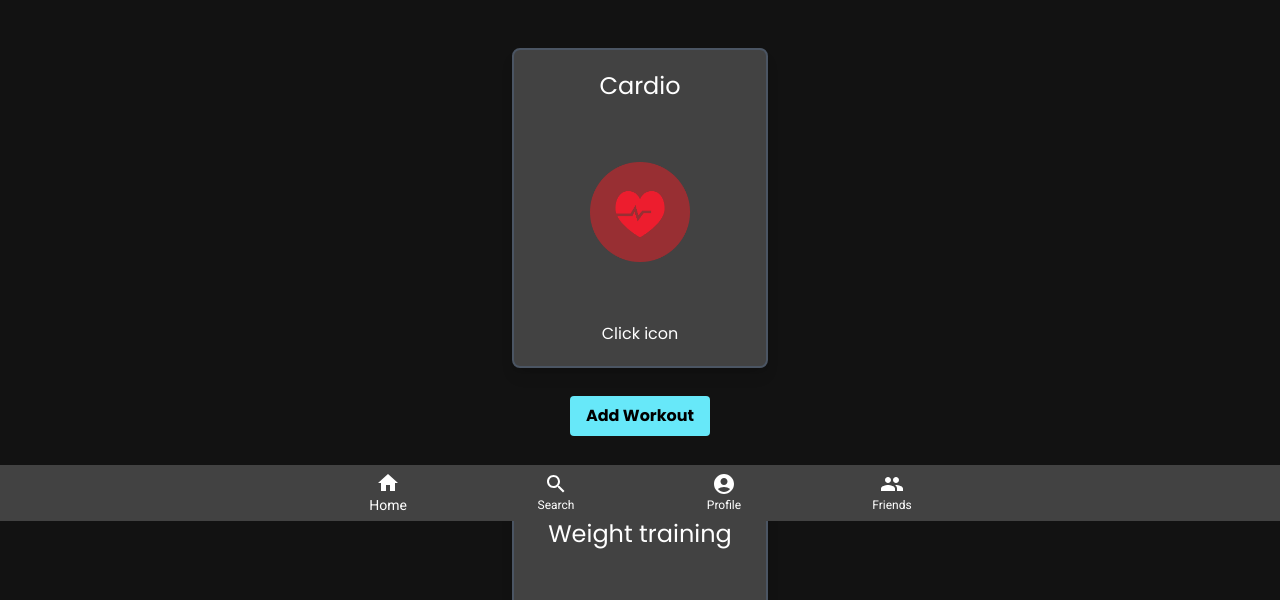
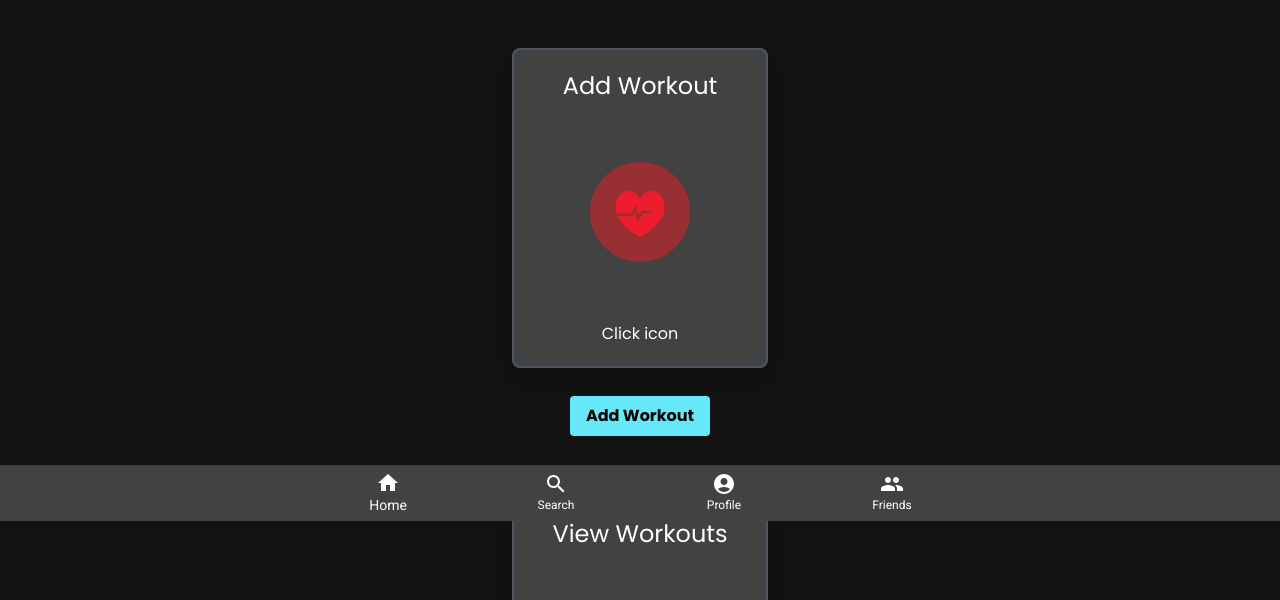
Before and after one commit to kevin7391s/shock_fitness, a Next.js app: page /home in a window 1280 px wide. Shown: the part 279-879 px from the top of the page. Built offline with nearby package versions, Linux system fonts and the light colour scheme; no server answers.

Commit message:
changed text accordingly

```diff
--- a/src/pages/home.tsx
+++ b/src/pages/home.tsx
@@ -10,24 +10,24 @@ function home() {
     {
       image: "/images/heartlogo.png",
       text: "",
-      type: "Cardio",
+      type: "Add Workout",
     },
     {
       image: "/images/boxingman.jpg",
       text: "This is some overlay text.",
-      type: "Cardio",
+      type: "Add Workout",
     },
   ];
   const cardData2 = [
     {
       image: "/images/weightTraining.png",
       text: "",
-      type: "Weight training",
+      type: "View Workouts",
     },
     {
       image: "/images/weightlifting.jpg",
       text: "This is some overlay text.",
-      type: "Weight training",
+      type: "View Workouts",
     },
   ];
   const cardData3 = [
```
